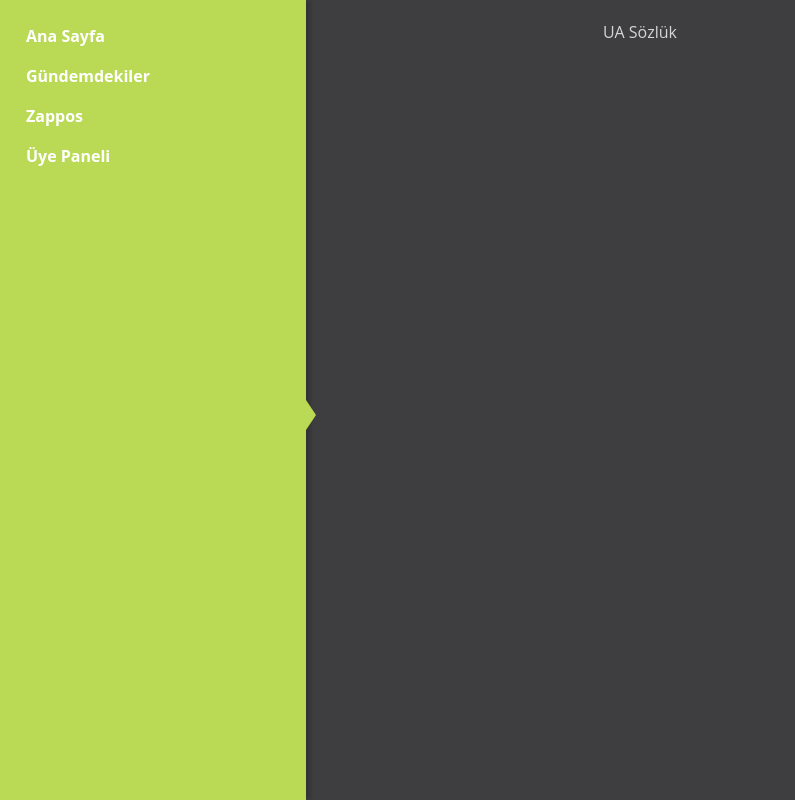
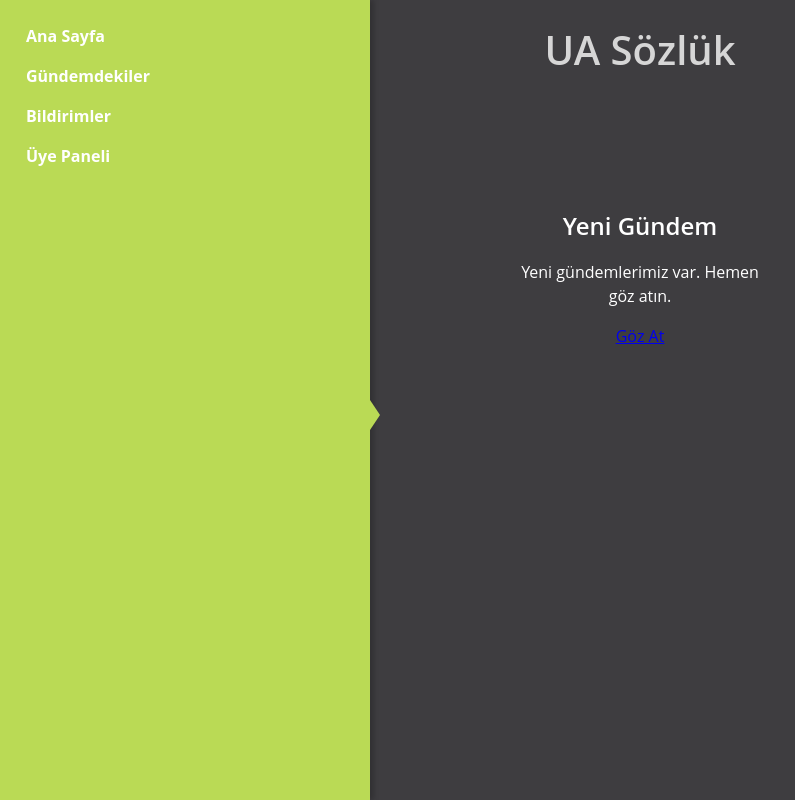
Before and after one commit to ablakutku/neos_proje, a plain HTML site: page index.html in a window 1280 px wide. Shown: the whole page, without its empty margins (0-795 px from the left). Drawn offline with Linux system fonts and the light colour scheme.

Commit message:
some stlye fixes

```diff
--- a/index.html
+++ b/index.html
@@ -13,14 +13,21 @@
         <ul>
             <li><a href="index.html">Ana Sayfa</a></li>
             <li><a href="#">Gündemdekiler</a></li>
-          <li><a href="#">Zappos</a></li>
+          <li><a href="#">Bildirimler</a></li>
           <li><a href="userpanel.html">Üye Paneli</a></li>
         </ul>
     </nav>
+<div class="uasozluk">
+<h1 id="baslik1"> UA Sözlük</h1>
+</div>
 
-<h1 id="baslik1"> UA Sözlük</h1>
-
-
+<div class="hightlights">
+    <div class="hgl1">
+        <h2>Yeni Gündem</h2>
+        <p>Yeni gündemlerimiz var. Hemen göz atın.</p>
+        <a href="#">Göz At</a>
+    </div>
+</div>
 
 <script src="script.js"></script>
 </body>
--- a/style.css
+++ b/style.css
@@ -1,4 +1,6 @@
 body{
+	height: 100%;
+	width: 100%;
     background-color: #3e3d40;
     color: #fff;
     font-family: 'Open Sans', sans-serif;
@@ -6,9 +8,8 @@ body{
     line-height: 1.5;
     margin: 0;
     padding: 0;
-    display: flex;
 }
-#baslik1{
+.uasozluk{
     color: rgb(214, 214, 214);
     font-family: 'Open Sans', sans-serif;
     font-size: 16px;
@@ -17,6 +18,28 @@ body{
     padding: 0;
     display: flex;
     margin: 0 auto;
+}
+.uasozluk h1{
+	font-size: 2.5em;
+	font-weight: 600;
+	margin: 0;
+	padding: 0;
+	text-align: center;
+	width: 100%;
+}
+.hightlights{
+	width: 20%;
+	text-align: center;
+	margin: 0 auto;
+	margin-top: 10%;
+}
+.hightlights h2{
+	font-size: 1.5em;
+	font-weight: 600;
+	margin: 0;
+	padding: 0;
+	width: 100%;
+	text-align: center;
 }
 nav
 {
@@ -46,7 +69,7 @@ nav:after
 
 nav ul
 {
-	width: 14em;
+	width: 18em;
 	list-style-type: none;
 	margin: 0;
 	padding: 1em;
@@ -74,7 +97,7 @@ nav a:hover, nav a:focus
 }
 
 /* hovering */
-article, article:after, nav, nav *
+nav, nav *
 {
 	-webkit-transition: all 600ms ease;
 	-moz-transition: all 600ms ease;
@@ -87,48 +110,3 @@ nav:hover
 {
 	left: 0;
 }
-
-nav:hover ~ article
-{
-	-webkit-transform: translateX(16em) perspective(600px) rotateY(10deg);
-	-moz-transform: translateX(16em) perspective(600px) rotateY(10deg);
-	-ms-transform: translateX(16em) perspective(600px) rotateY(10deg);
-	-o-transform: translateX(16em) perspective(600px) rotateY(10deg);
-	transform: translateX(16em) perspective(600px) rotateY(10deg);
-}
-
-nav:hover ~ article:after
-{
-	left: 60%;
-}
-
-/* typography */
-footer
-{
-	margin-top: 2em;
-	border-top: 1px dotted #999;
-}
-
-h1
-{
-	font-size: 2.5em;
-	font-weight: normal;
-	margin: 0 0 0.2em 0;
-}
-
-p
-{
-	line-height: 1.3em;
-	margin: 0 0 1.5m 0;
-}
-
-.lead {
-  font-weight:100;
-  font-size:21px;
-}
-
-picture {
-  width:100%;
-  height:auto;
-  display:block;
-}
```
